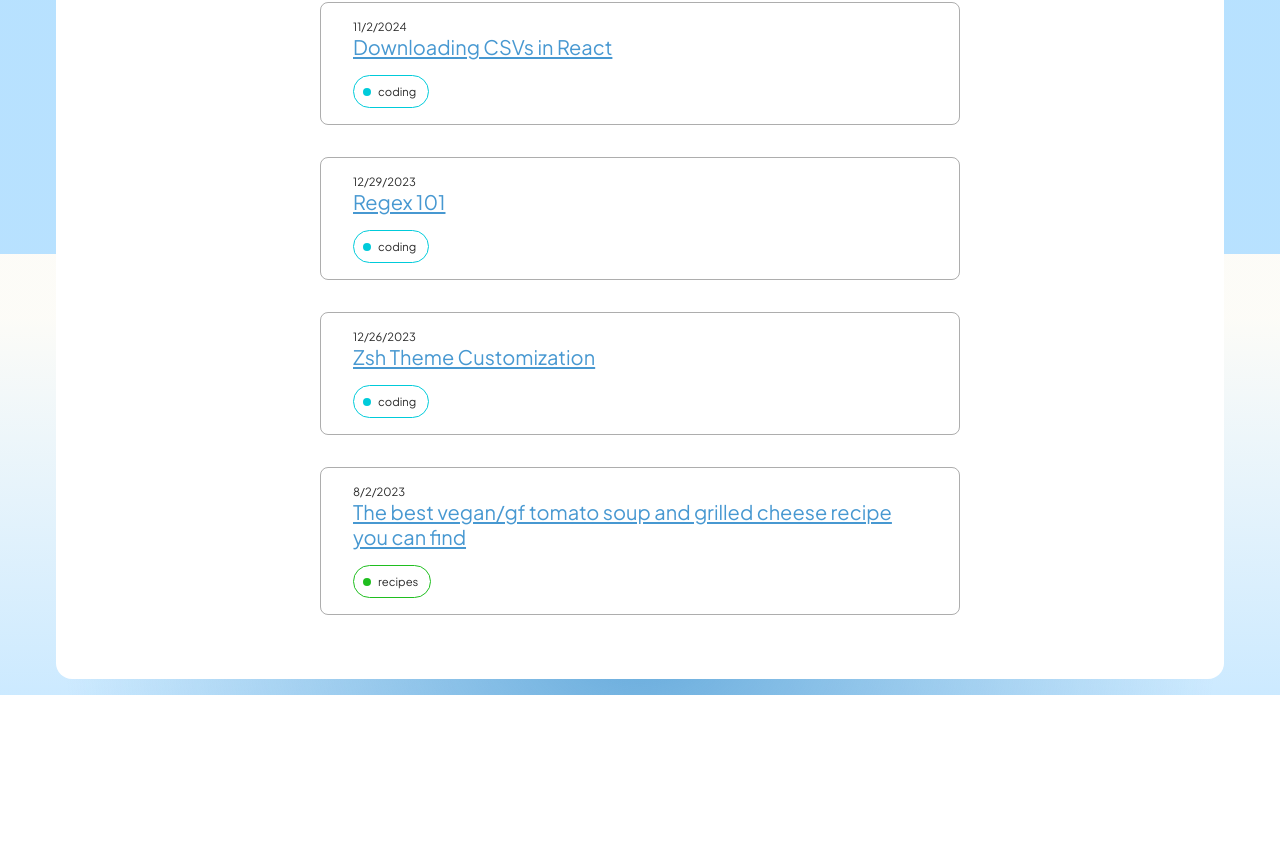
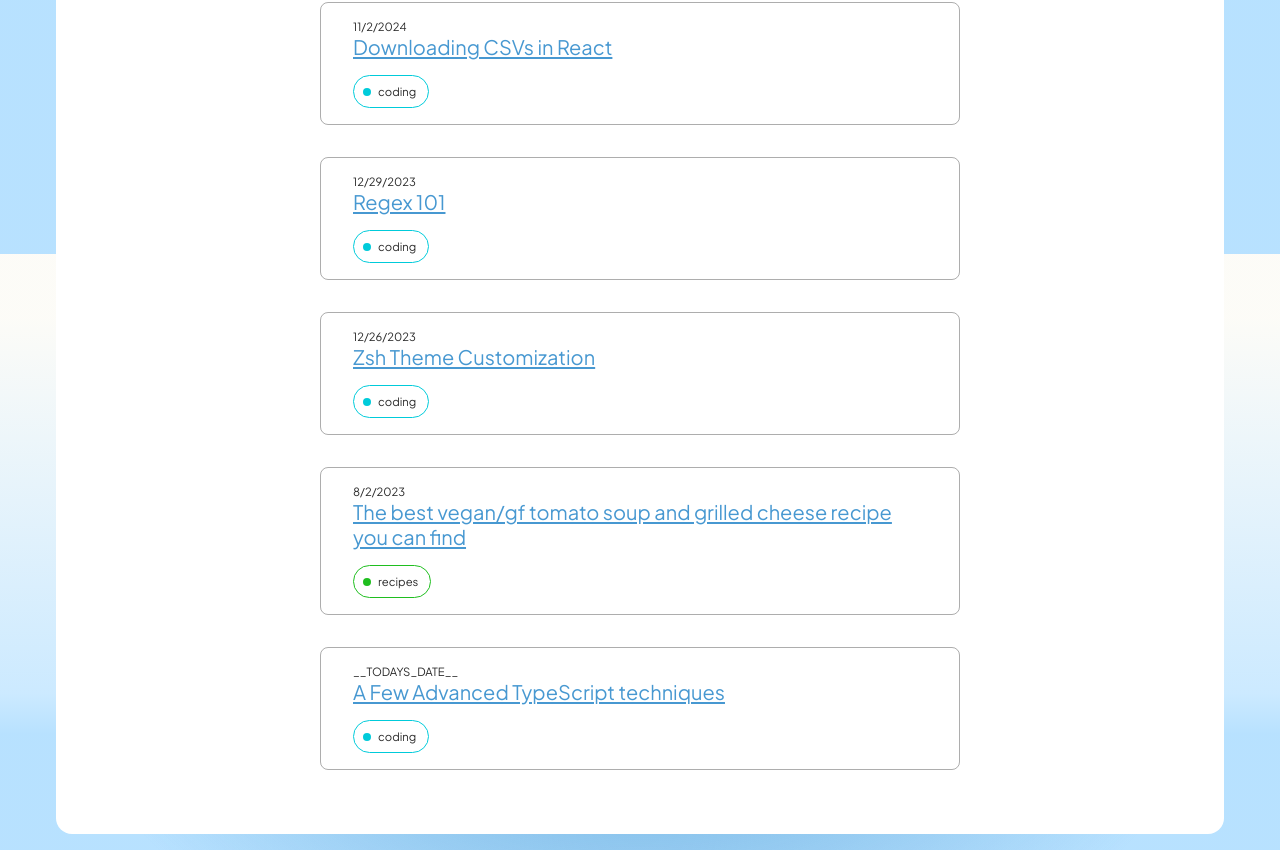
Before and after one commit to fdiengott/portfolio-svelte, a SvelteKit app: page /blogs in a window 1280 px wide. Shown: the part 1346-2196 px from the top of the page. Before the commit the page ends 2041 px from the top, so only its background shows below. Built offline with nearby package versions, Linux system fonts and the light colour scheme; a web font is replaced by a local one.

Commit message:
add article to blog index  page

```diff
--- a/src/routes/blogs/articles/index.js
+++ b/src/routes/blogs/articles/index.js
@@ -13,8 +13,16 @@ import goalActivities from './goal-activities-2025.md?raw';
 import { TAGS } from '@/constants/blogs';
 import aiCareerPlanning from './career-planning.js';
 import softwareSkills from './software-skills-for-an-ai-future.md?raw';
+import advancedTs from './advanced-ts.md?raw';
 
 const pages = [
+	{
+		slug: 'advanced-typescript',
+		title: 'A Few Advanced TypeScript techniques',
+		content: advancedTs,
+		date: '__TODAYS_DATE__',
+		tags: [TAGS.coding],
+	},
 	{
 		slug: 'software-skills-for-an-ai-future',
 		title: 'Software Skills for an AI Future',
```
